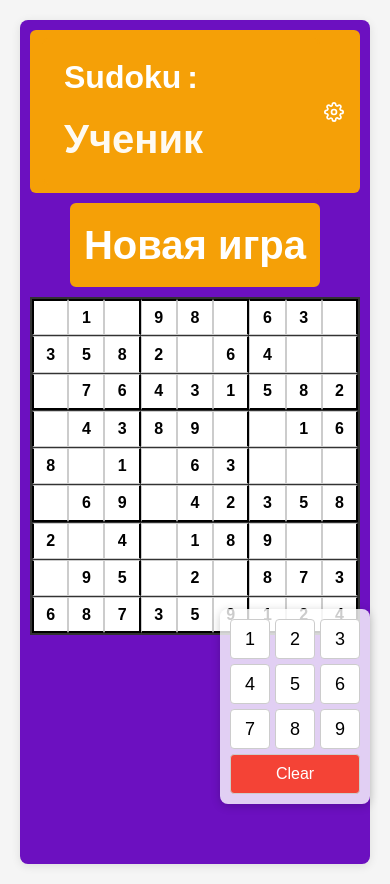
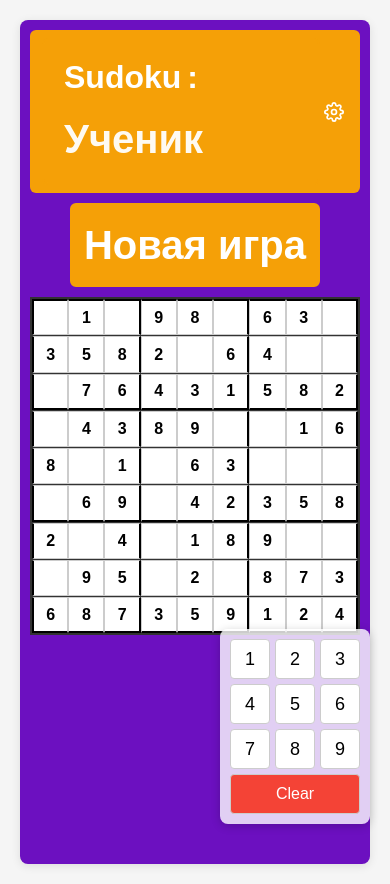
Before and after one commit to shaula-hub/sudoku, a React (Vite) app: page / in a window 390 px wide. Built offline with nearby package versions, Linux system fonts and the light colour scheme.

Commit message:
Style corrections 5

```diff
--- a/src/components/NumberPad/styles.css
+++ b/src/components/NumberPad/styles.css
@@ -10,6 +10,6 @@
     flex-direction: column;
     align-items: center;
     margin-top: 30px; /* Increased from 15px */
-    margin-bottom: 20px; /* Added bottom margin */
+    /* margin-bottom: 20px; Added bottom margin */
   }
 }
```
